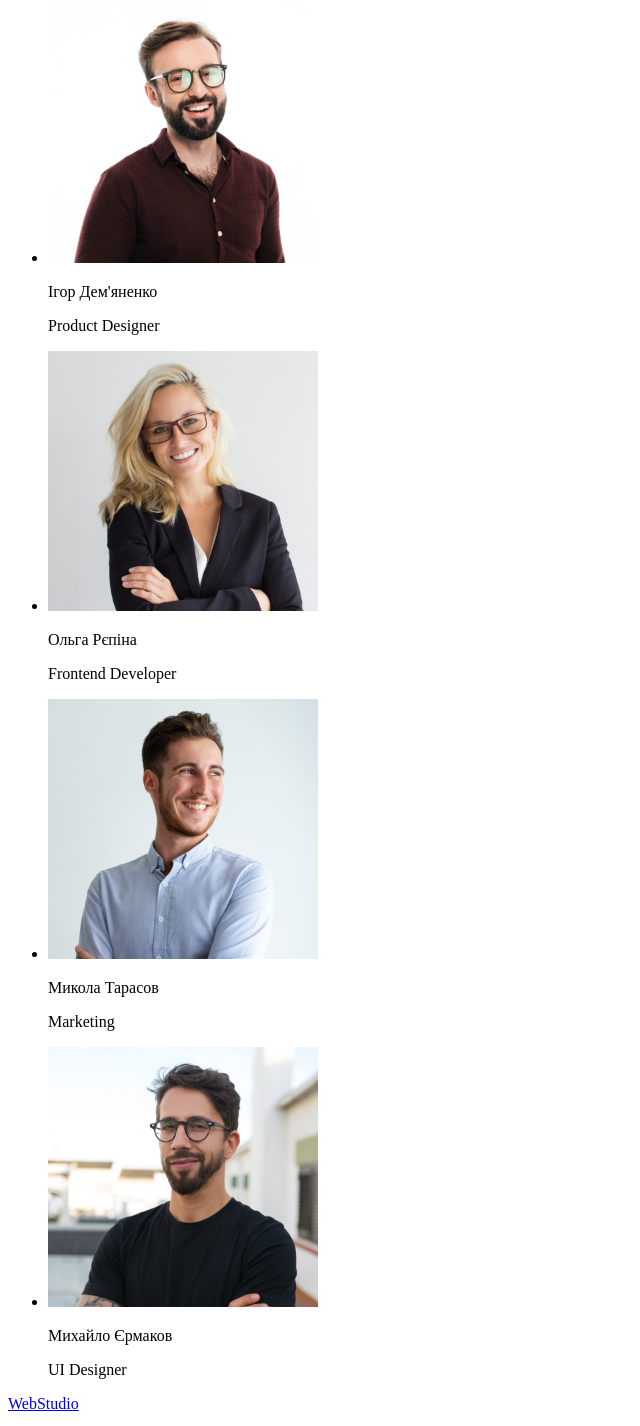
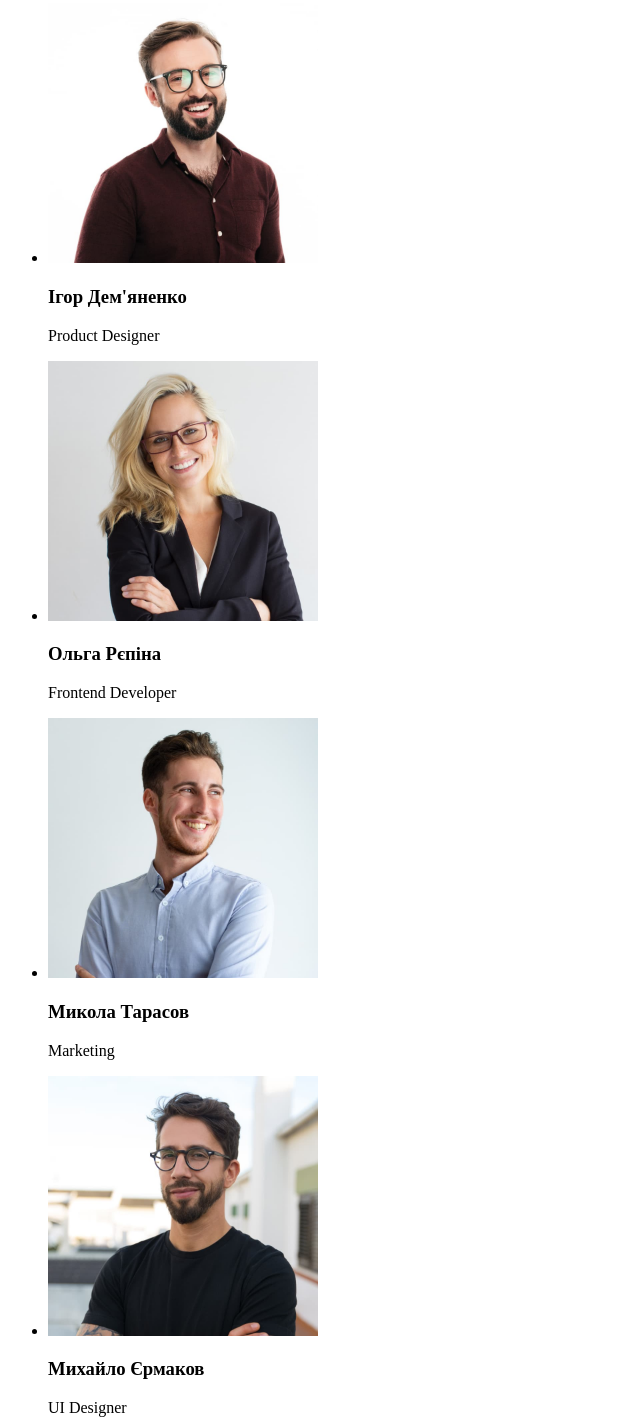
Before and after one commit to kam-kam28/goit-markup-hw-06, a plain HTML site: page index.html in a window 1280 px wide. Shown: the part 1552-2978 px from the top of the page, without its empty margins (0-640 px from the left). Drawn offline with Linux system fonts and the light colour scheme.

Commit message:
финиш

```diff
--- a/index.html
+++ b/index.html
@@ -10,8 +10,9 @@
 <!--шапка-->
     <header>
         <a href="/">WebStudio</a>
+
+        <!--навигация страниц-->
         <nav>
-            <!--навигация страниц-->
             <ul>
            <li><a href="/about">Студія</a></li>
             <li><a href="/portfolio">Портфоліо</a></li>
@@ -37,7 +38,6 @@
                 <li><h3>СУЧАСНІ ТЕХНОЛОГІЇ</h3></li>
                 <p>Значимість цих проблем настільки очевидна, що реалізація планових завдань.</p>
             </ul>
-
         </section>
 
         <section>
@@ -53,16 +53,16 @@
             <h2>Наша команда</h2>
             <ul>
                 <li><img src="./img/img4.jpg" alt="зображення" width="270"></li>
-                <p>Ігор Дем'яненко</p>
+                <h3>Ігор Дем'яненко</h3>
                 <p>Product Designer</p>
             <li><img src="./img/img5.jpg" alt="зображення" width="270"></li>
-            <p>Ольга Рєпіна</p>
+            <h3>Ольга Рєпіна</h3>
             <p>Frontend Developer</p>
             <li><img src="./img/img6.jpg" alt="зображення" width="270"></li>
-            <p>Микола Тарасов</p>
+            <h3>Микола Тарасов</h3>
             <p>Marketing</p>
             <li><img src="./img/img7.jpg" alt="зображення" width="270"> </li>
-            <p>Михайло Єрмаков</p>
+            <h3>Михайло Єрмаков</h3>
             <p>UI Designer</p>
         </ul>
         </section>
```
